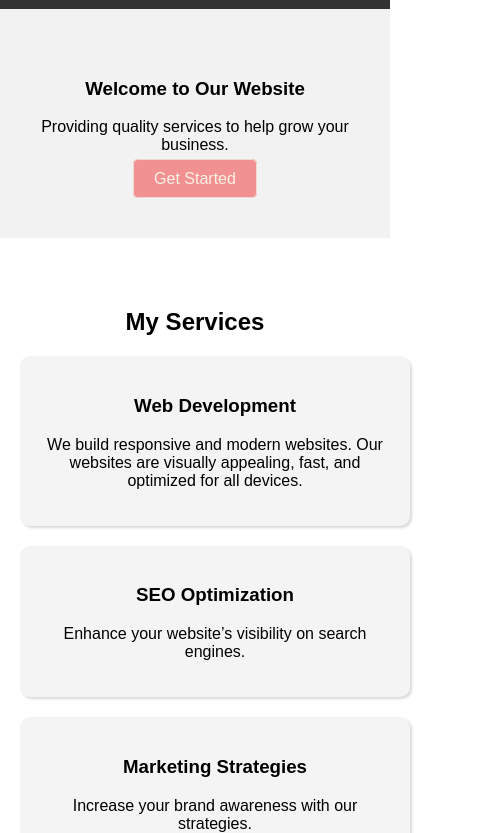
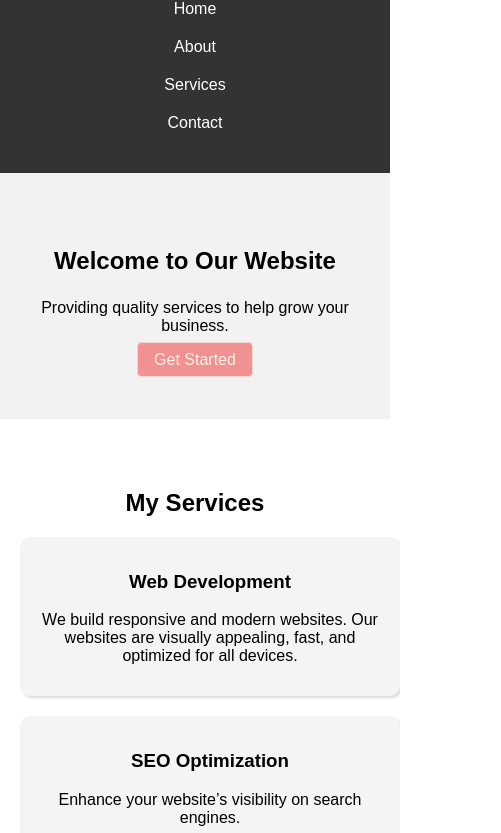
Before and after one commit to waqar-ahmed-sadhayo/Web-Engineering, a plain HTML site: page index.html in a window 390 px wide. Shown: the part 91-924 px from the top of the page, 501 px wide, since content can reach past the window. Drawn offline with Linux system fonts and the light colour scheme.

Commit message:
Make Responsive

```diff
--- a/styles.css
+++ b/styles.css
@@ -171,7 +171,7 @@ footer .copyright {
   font-size: 0.8rem;
 }
 
-@media (max-width: 768px) {
+/* @media (max-width: 768px) {
   .service-items {
     flex-direction: column;
   }
@@ -179,4 +179,57 @@ footer .copyright {
   .service {
     width: 100%;
   }
+} */
+
+/* Responsive Styles */
+@media (max-width: 1024px) {
+  .service {
+    width: 45%;
+  }
 }
+
+@media (max-width: 768px) {
+  nav {
+    flex-direction: column;
+    text-align: center;
+  }
+  .nav-links {
+    flex-direction: column;
+    padding: 0;
+  }
+  .service-items {
+    flex-direction: column;
+  }
+  .service {
+    width: 100%;
+  }
+  .wrapper {
+    width: 90%;
+  }
+}
+
+@media (max-width: 480px) {
+  .hero h1 {
+    font-size: 1.5rem;
+  }
+  .hero p {
+    font-size: 1rem;
+  }
+  .hero .btn {
+    padding: 8px 16px;
+  }
+  .service {
+    padding: 15px;
+  }
+  .wrapper {
+    height: auto;
+    padding: 20px;
+  }
+  input,
+  textarea {
+    font-size: 1rem;
+  }
+  footer ul {
+    flex-direction: column;
+  }
+}
```
